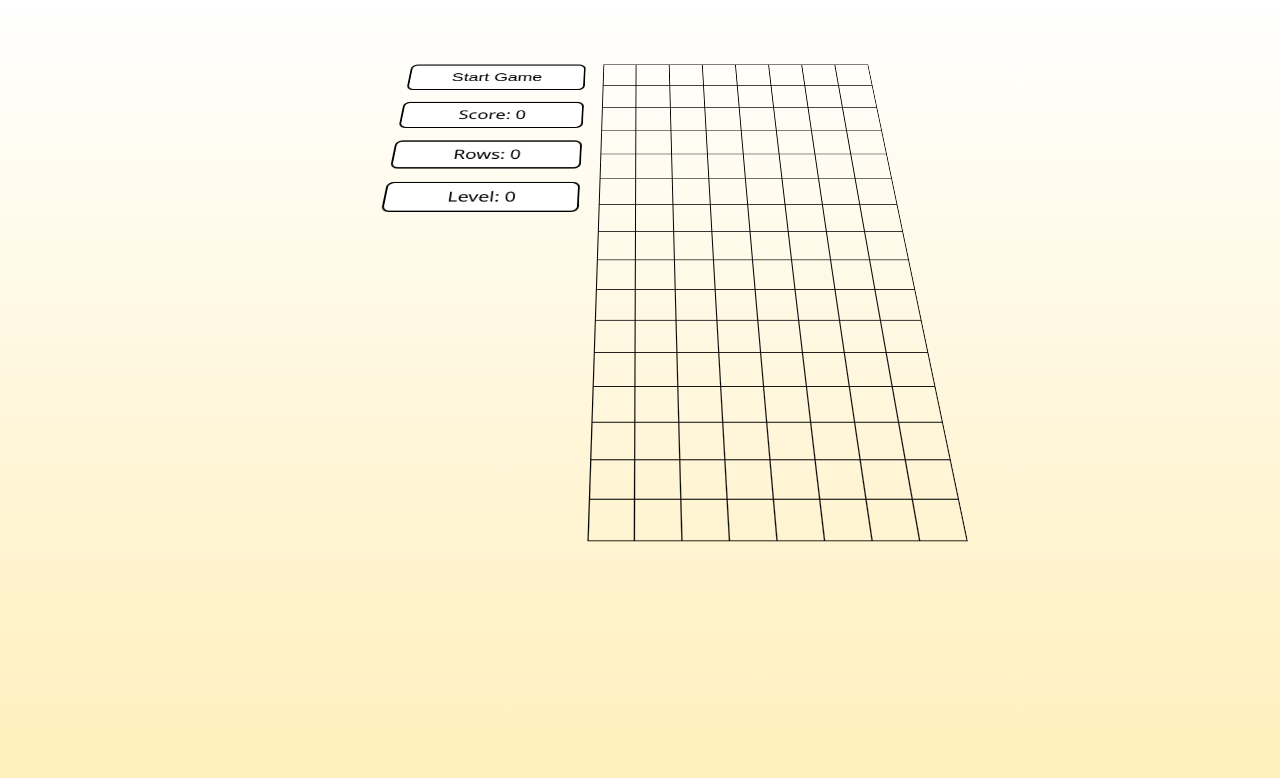
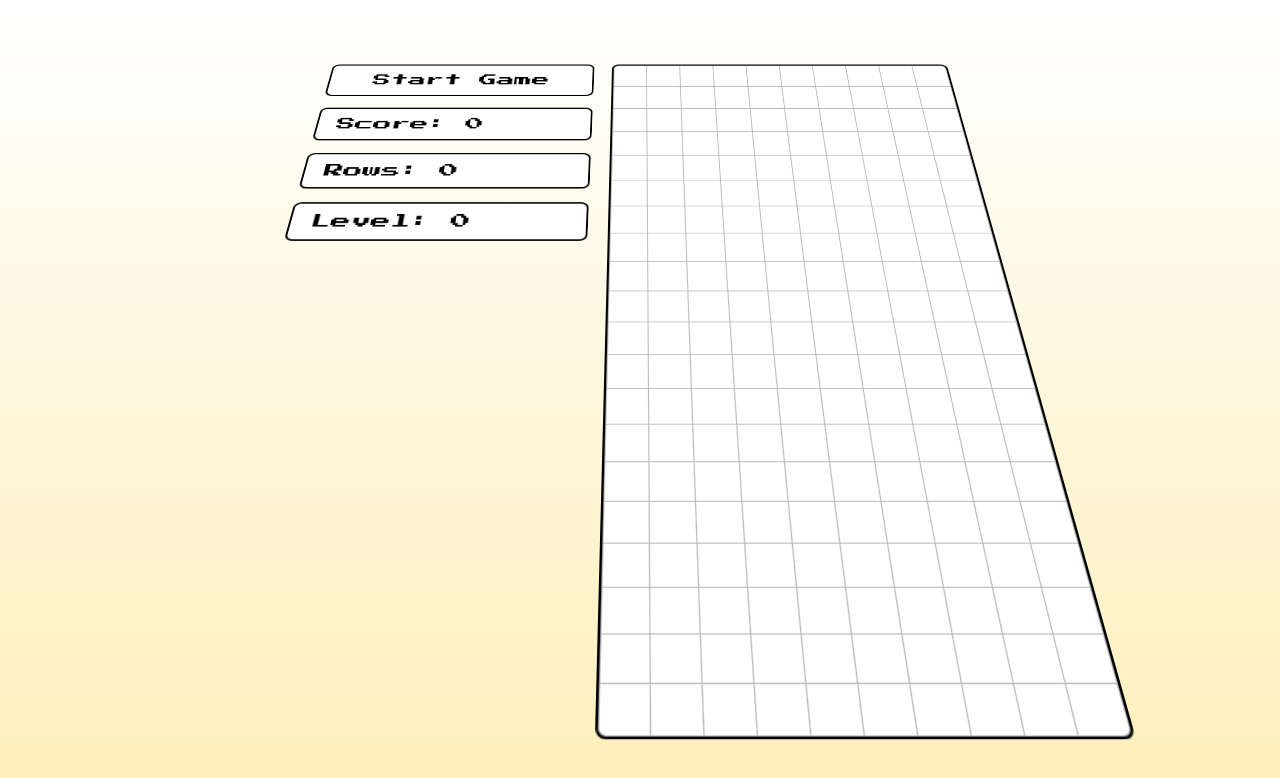
Before and after one commit to Dreamdealer/resume, a React (Create React App) app: page / in a window 1280 px wide. Shown: the top 778 px of the page. Built offline with nearby package versions, Linux system fonts and the light colour scheme.

Commit message:
chore: Added GamOver state and styling

```diff
--- a/public/index.html
+++ b/public/index.html
@@ -11,6 +11,9 @@
     />
     <link rel="manifest" href="%PUBLIC_URL%/manifest.json" />
     <title>Johan van Tongeren</title>
+    <link rel="preconnect" href="https://fonts.googleapis.com">
+    <link rel="preconnect" href="https://fonts.gstatic.com" crossorigin>
+    <link href="https://fonts.googleapis.com/css2?family=Press+Start+2P&display=swap" rel="stylesheet">
     <style>
         body {
             margin: 0;
--- /dev/null
+++ b/src/Components/Display.tsx
@@ -0,0 +1,24 @@
+import React, { FC } from 'react';
+import styled from 'styled-components';
+
+type PropsType = {
+    text: string;
+}
+
+const StyledDisplayContainer = styled.div`
+    font-family: 'Press Start 2P', cursive;
+    border: 2px solid #000;
+    border-radius: 8px;
+    line-height: 50px;
+    font-size: 20px;
+    background: #FFF;
+    margin-top: 20px;
+    color: #000;
+    padding: 0 20px;
+`;
+
+const Display:FC<PropsType> = props => (
+    <StyledDisplayContainer>{props.text}</StyledDisplayContainer>
+);
+
+export default Display;
--- a/src/Components/Stage.tsx
+++ b/src/Components/Stage.tsx
@@ -18,6 +18,8 @@ const StyledStage = styled.div`
     background-size: ${tetrisConfig.cell.size}px ${tetrisConfig.cell.size}px, ${tetrisConfig.cell.size}px ${tetrisConfig.cell.size}px;
     background-position: -1px -1px, -1px -1px;
     box-shadow: 0 0 0 1px ${tetrisConfig.stage.lineColor} inset;
+    border: 2px solid #000;
+    border-radius: 8px;
 `
 
 const StyledRow = styled.div`
--- a/src/Components/Tetris.tsx
+++ b/src/Components/Tetris.tsx
@@ -6,18 +6,20 @@ import useInterval from '../Hooks/useInterval';
 import styled from 'styled-components';
 import { createStage, checkCollision } from '../gameHelpers';
 import { useGameStatus } from '../Hooks/useGameStatus';
+import Display from './Display';
 
-const StyledTetrisContainer = styled.div`
+const StyledTetrisContainer = styled.div<{ gameOver: boolean }>`
     height: 100vh;
     outline: none;
     display: flex;
     flex-flow: row nowrap;
     transform-style: preserve-3d;
     transform: rotateX(35deg) rotateY(0deg) translateZ(100px);
+    filter: ${({ gameOver }) => gameOver ? 'blur(5px)' : 'none'};
 `;
 
 const StyledControlsContainer = styled.div`
-    width: 200px;
+    width: 300px;
     margin-right: 20px;
     display: flex;
     flex-flow: column wrap;
@@ -25,24 +27,30 @@ const StyledControlsContainer = styled.div`
     align-items: stretch;
 `;
 
-const StyledScoreBoard = styled.div`
-    border: 2px solid #000;
-    border-radius: 8px;
-    line-height: 40px;
-    font-size: 20px;
-    background: #FFF;
-    margin-top: 20px;
+const StyledGameOverContainer = styled.div`
+    position: fixed;
+    display: flex;
+    width: 100%;
+    height: 100%;
+    justify-content: center;
+    align-items: center;
+    z-index: 99;
+    font-family: 'Press Start 2P', cursive;
     color: #000;
-    text-align: center;
+    font-size: 60px;
+    font-size: 8vw;
+    display: flex;
+    flex-flow: column wrap;
 `;
 
 const StyledButton = styled.button`
     outline: none;
     border: 2px solid #000;
     border-radius: 8px;
-    line-height: 40px;
+    line-height: 50px;
     font-size: 20px;
     background: #FFF;
+    font-family: 'Press Start 2P', cursive;
 
     &:hover {
         cursor: pointer;
@@ -88,6 +96,7 @@ const Tetris = () => {
         } else {
             if (player.pos.y < 1) {
                 console.log('GAME OVER');
+                setGameStarted(false);
                 setGameOver(true);
                 setDropTime(null);
             }
@@ -133,10 +142,23 @@ const Tetris = () => {
     }, dropTime);
 
     return (
-        <StyledTetrisContainer role="button" tabIndex={0} onKeyUp={keyUp} onKeyDown={event => {
+        <>
+            {gameOver && (
+                <StyledGameOverContainer>
+                    <p>Game Over</p>
+                    <StyledButton onClick={() => { startGame(); }}>Restart Game</StyledButton>
+                </StyledGameOverContainer>
+            )}
+            <StyledTetrisContainer
+                gameOver={gameOver}
+                role="button"
+                tabIndex={0}
+                onKeyUp={keyUp}
+                onKeyDown={event => {
                     move(event);
                     event.preventDefault();
-        }}>
+                }}
+            >
                 <StyledControlsContainer>
                     {!gameStarted ? (
                         <StyledButton onClick={() => { startGame(); }}>Start Game</StyledButton>
@@ -145,12 +167,13 @@ const Tetris = () => {
                             {gamePaused ? 'Continue Game' : 'Pause Game'}
                         </StyledButton>
                     )}
-                <StyledScoreBoard>Score: {score}</StyledScoreBoard>
-                <StyledScoreBoard>Rows: {rows}</StyledScoreBoard>
-                <StyledScoreBoard>Level: {level}</StyledScoreBoard>
+                    <Display text={`Score: ${score}`} />
+                    <Display text={`Rows: ${rows}`} />
+                    <Display text={`Level: ${level}`} />
                 </StyledControlsContainer>
                 <Stage stage={stage} />
             </StyledTetrisContainer>
+        </>
     )
 }
 
--- a/src/tetrisConfig.ts
+++ b/src/tetrisConfig.ts
@@ -1,9 +1,9 @@
 export const tetrisConfig = {
     stage: {
-        width: 8,
-        height: 16,
-        backgroundColor: 'transparent',
-        lineColor: '#000',
+        width: 10,
+        height: 20,
+        backgroundColor: '#FFF',
+        lineColor: '#BBB',
     },
     cell: {
         size: 38,
```
Lines whose indentation alone changed are shown as unchanged.
